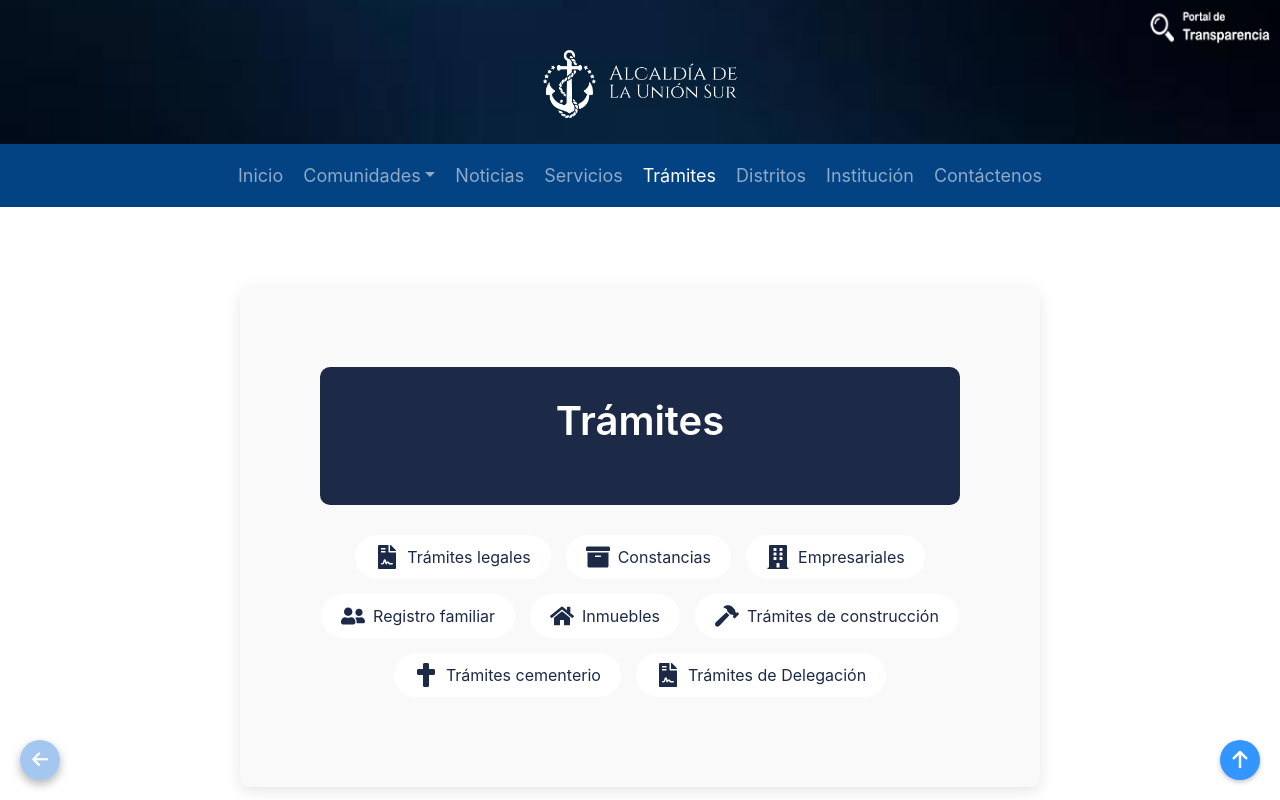
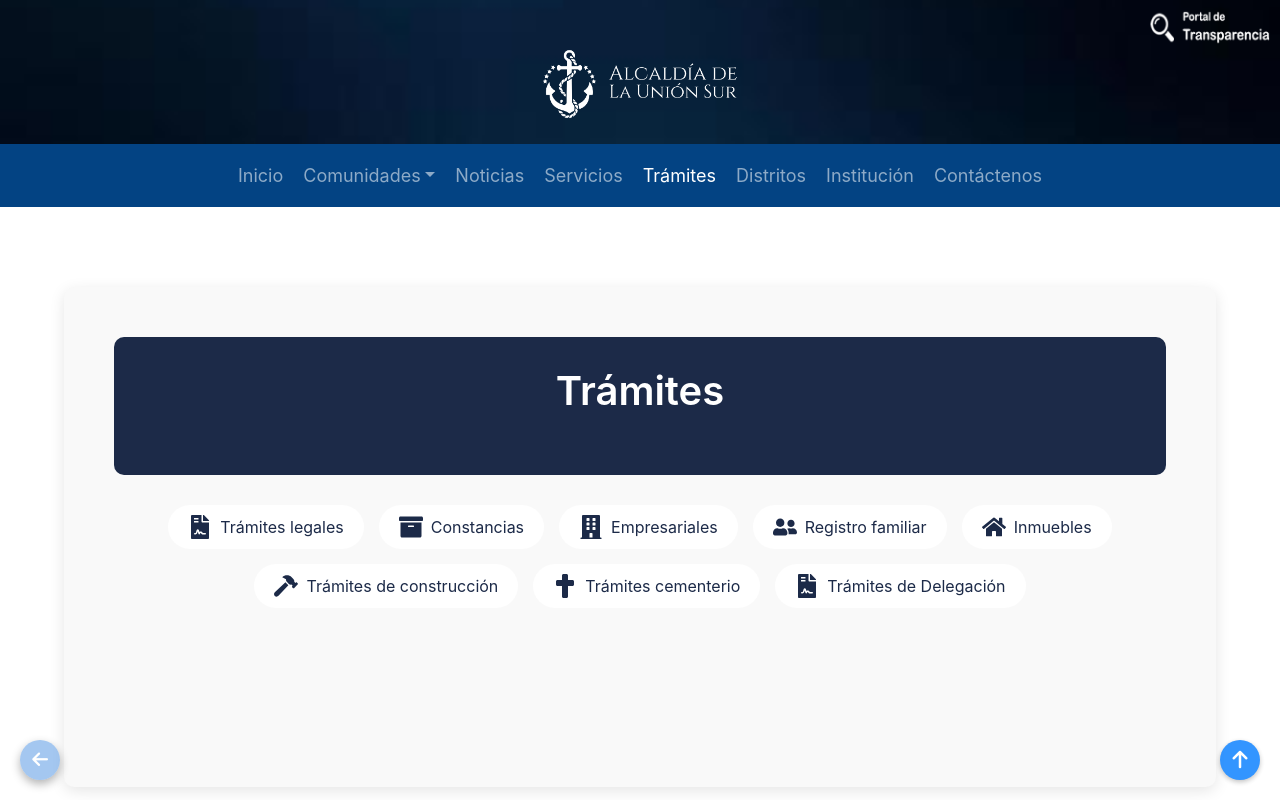
Before and after one commit to Oscar1499/PaginaAlcaldia, a React (Create React App) app in the folder FrontEnd/: page /tramites in a window 1280 px wide. Shown: the top 800 px of the page. Built offline with nearby package versions, Linux system fonts and the light colour scheme.

Commit message:
Tramites Correccion

```diff
--- a/FrontEnd/public/index.html
+++ b/FrontEnd/public/index.html
@@ -7,7 +7,7 @@
     <meta name="theme-color" content="#000000" />
     <meta
       name="description"
-      content="Web site created using create-react-app"
+      content="Alcaldia de union sur, distrito de la union sur, tramites, servicios, contactenos"
     />
     <link rel="apple-touch-icon" href="%PUBLIC_URL%/logo192.png" />
     <!--
--- a/FrontEnd/src/estilos/tramitescontenido.css
+++ b/FrontEnd/src/estilos/tramitescontenido.css
@@ -1,11 +1,11 @@
 .tramites-wrapper {
     background-color: #f9f9f9; /* Fondo claro */
     border-radius: 10px; /* Bordes redondeados */
-    padding: 80px; /* Espaciado interno aumentado */
+    padding: 50px; /* Espaciado interno aumentado */
     box-shadow: 0 4px 15px rgba(0, 0, 0, 0.1); /* Sombra más pronunciada */
     margin: 20px auto; /* Margen superior e inferior de 20px, centrado horizontalmente */
     min-height: 500px; /* Altura mínima aumentada */
-    max-width: 800px; /* Ancho máximo del contenedor, ajusta según sea necesario */
+    max-width: 1500px; /* Ancho máximo del contenedor, ajusta según sea necesario */
     width: 90%; /* Ocupará el 90% del ancho de la pantalla en pantallas más pequeñas */
 }
 
```
